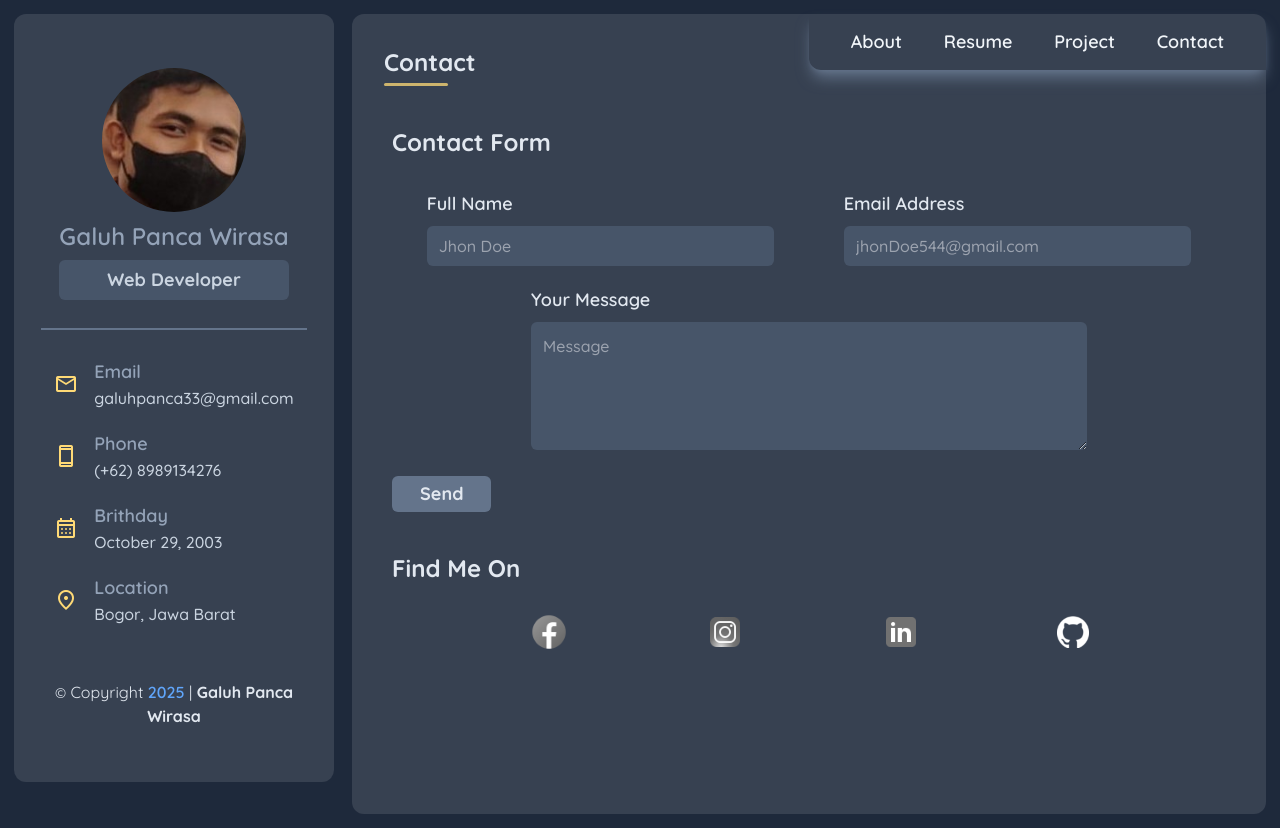
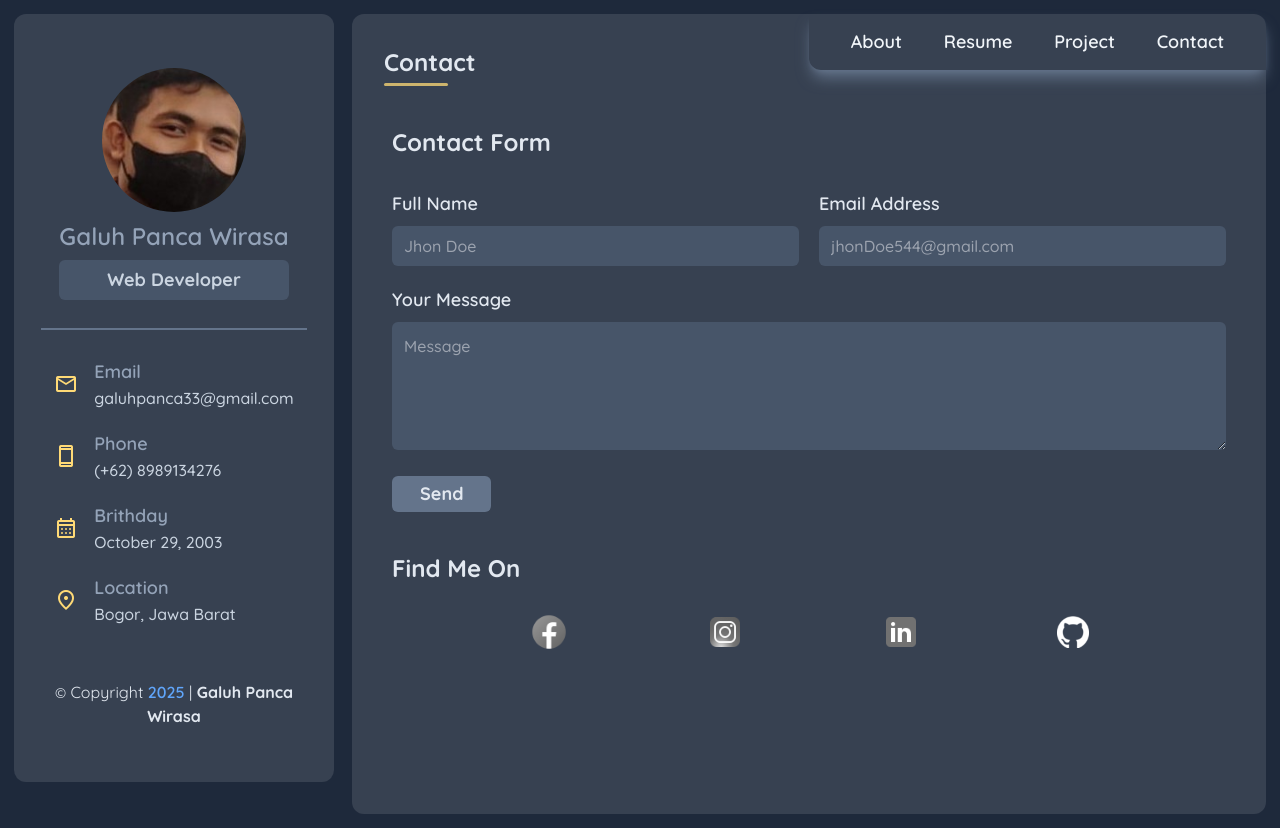
Before and after one commit to GaluhPncWirs/website-portfolio, a React (Vite) app: page /contact in a window 1280 px wide. Built offline with nearby package versions, Linux system fonts and the light colour scheme.

Commit message:
memperbaiki desain

```diff
--- a/src/Project/myProject.jsx
+++ b/src/Project/myProject.jsx
@@ -43,7 +43,7 @@ export default function MyProject() {
                 />
                 <div className="bg-slate-600 px-6 py-5 rounded-b-lg">
                   <h1 className="text-white font-semibold text-xl">
-                    {item.title_project}
+                    {item.title_project.substring(0, 45)} . . .
                   </h1>
                   <p className="text-slate-300 font-medium mt-2 text-justify">
                     {item.desc_project.substring(0, 150)} . . .
--- a/src/contact/my_contact.jsx
+++ b/src/contact/my_contact.jsx
@@ -59,7 +59,7 @@ export default function ContactMe() {
         valueInput.current,
         {
           publicKey: import.meta.env.VITE_PUBLIC_KEY,
-        }
+        },
       )
       .then(
         (result) => {
@@ -78,7 +78,7 @@ export default function ContactMe() {
             sendEmailFailed: true,
           });
           setHandleClickSendEmail(false);
-        }
+        },
       );
   }
 
@@ -105,12 +105,12 @@ export default function ContactMe() {
         <meta property="og:type" content="website" />
       </Helmet>
       <MainLayout propsTitle="Contact">
-        <div className="text-slate-200 max-[640px]:mt-24 max-[640px]:ml-11 max-[640px]:mx-0 max-[640px]:pr-5 sm:mx-10 ">
+        <div className="text-slate-200 max-[640px]:mt-24 max-[640px]:ml-11 max-[640px]:mx-0 max-[640px]:pr-5 sm:mx-10">
           <div className="mt-14">
             <h1 className="font-bold text-2xl mb-8">Contact Form</h1>
-            <form ref={valueInput}>
-              <div className="flex flex-wrap justify-around max-[640px]:flex-col max-[640px]:gap-y-4">
-                <div className="basis-5/12">
+            <form ref={valueInput} className="flex flex-wrap gap-5">
+              <div className="flex flex-col sm:flex-row gap-5 w-full">
+                <div className="w-1/2">
                   <label
                     htmlFor=""
                     className="font-semibold text-lg mb-2 block"
@@ -126,7 +126,7 @@ export default function ContactMe() {
                     required
                   />
                 </div>
-                <div className="basis-5/12">
+                <div className="w-1/2">
                   <label
                     htmlFor=""
                     className="font-semibold text-lg mb-2 block"
@@ -142,11 +142,9 @@ export default function ContactMe() {
                     required
                   />
                 </div>
-                <div className="basis-2/3 mt-5 max-[640px]:mt-0">
-                  <label
-                    htmlFor=""
-                    className="font-semibold text-lg mb-2 block"
-                  >
+              </div>
+              <div className="w-full">
+                <label htmlFor="" className="font-semibold text-lg mb-2 block">
                   Your Message
                 </label>
                 <textarea
@@ -156,7 +154,6 @@ export default function ContactMe() {
                   onChange={handleFillInput}
                   required
                 />
-                </div>
               </div>
             </form>
             <button
```
Lines whose indentation alone changed are shown as unchanged.
